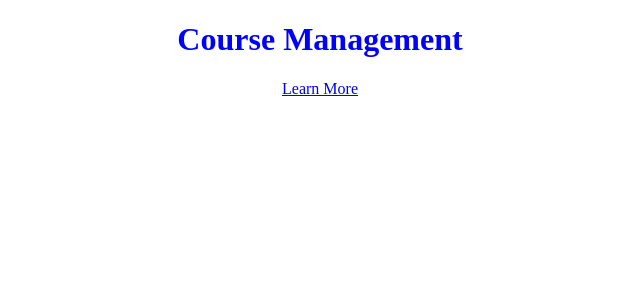
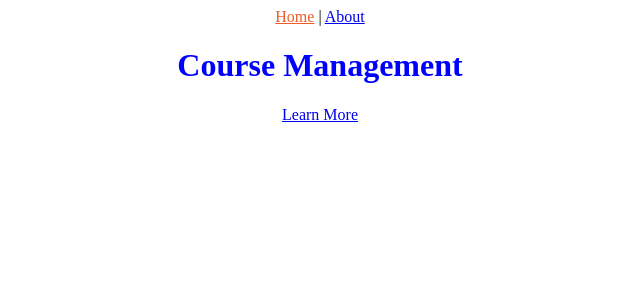
Before and after one commit to hussain67/course-management, a React app: page / in a window 1280 px wide. Shown: the top 300 px of the page, without its empty margins (320-960 px from the left). Built offline with nearby package versions, Linux system fonts and the light colour scheme.

Commit message:
Header and PageNotFound components added

```diff
--- a/src/components/App.js
+++ b/src/components/App.js
@@ -1,13 +1,19 @@
 import React from "react";
-import { Route } from "react-router-dom";
+import { Route, Switch } from "react-router-dom";
 import HomePage from "./home/HomePage";
 import AboutPage from "./about/AboutPage";
+import Header from "./common/Header";
+import PageNotFound from "./PageNotFound";
 
 const App = () => {
   return (
     <div className="app">
-      <Route exact path="/" component={HomePage} />
-      <Route exact path="/about" component={AboutPage} />
+      <Header />
+      <Switch>
+        <Route exact path="/" component={HomePage} />
+        <Route exact path="/about" component={AboutPage} />
+        <Route component={PageNotFound} />
+      </Switch>
     </div>
   );
 };
--- /dev/null
+++ b/src/components/PageNotFound.js
@@ -0,0 +1,11 @@
+import React from "react";
+
+const PageNotFound = () => {
+  return (
+    <div>
+      <h1>!Ops requested page is not found</h1>
+    </div>
+  );
+};
+
+export default PageNotFound;
--- /dev/null
+++ b/src/components/common/Header.js
@@ -0,0 +1,22 @@
+import React from "react";
+import { NavLink } from "react-router-dom";
+
+const Header = () => {
+  const activeStyle = {
+    color: "#F15B2A"
+  };
+  return (
+    <nav>
+      <NavLink exact to="/" activeStyle={activeStyle}>
+        Home
+      </NavLink>
+      {" | "}
+
+      <NavLink to="/about" activeStyle={activeStyle}>
+        About
+      </NavLink>
+    </nav>
+  );
+};
+
+export default Header;
```
